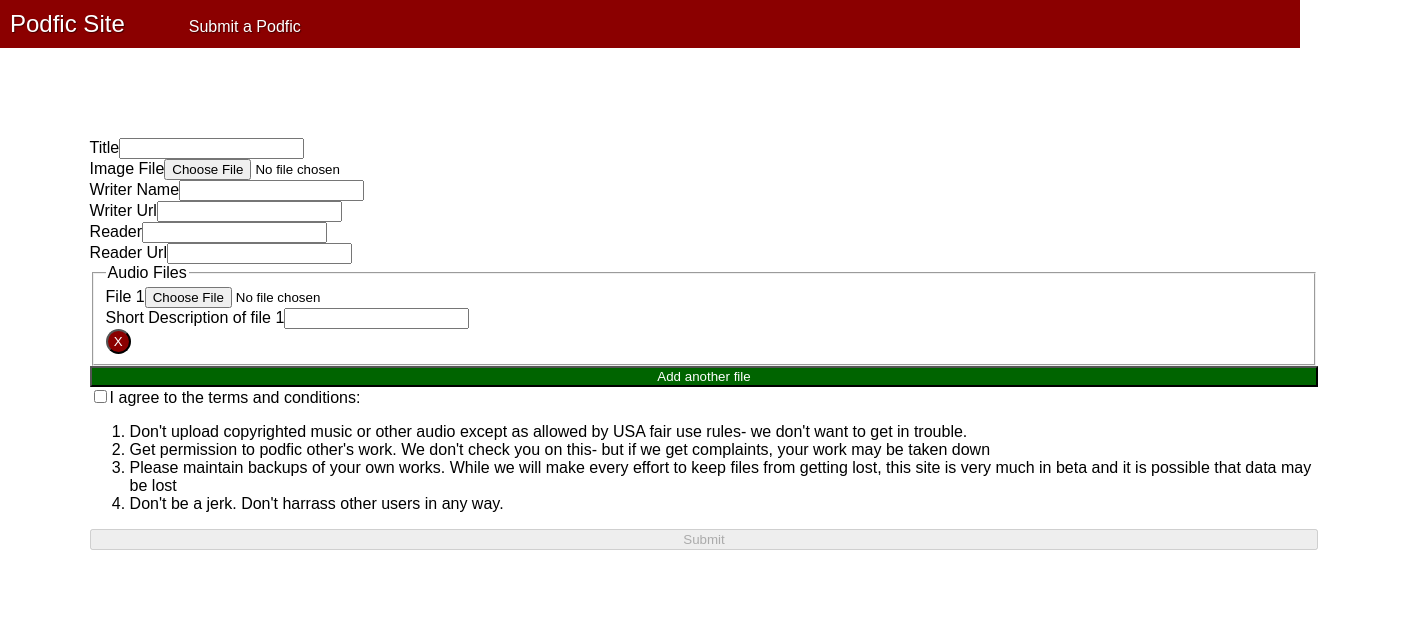
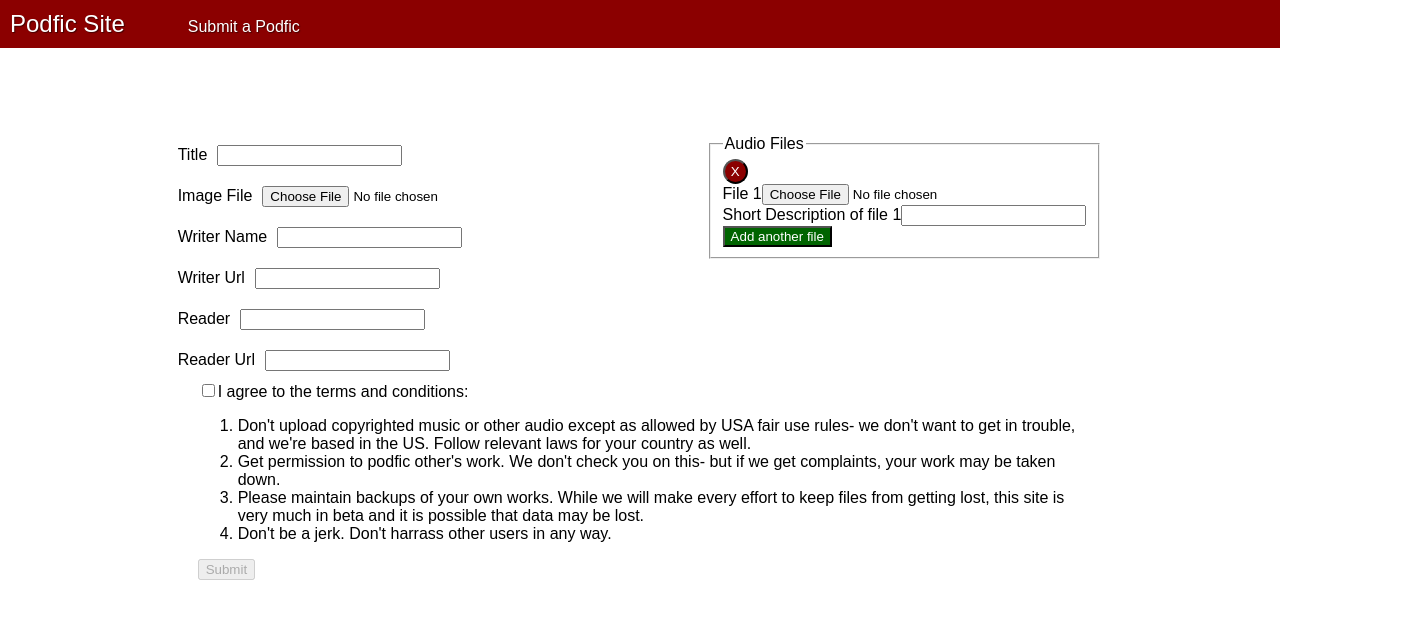
Before and after one commit to tessmonical/podfic-site, a React (Create React App) app in the folder frontend/podfic-site/: page /submit in a window 1280 px wide. Shown: the top 618 px of the page, 1408 px wide, since content can reach past the window. Built offline with nearby package versions, Linux system fonts and the light colour scheme.

Commit message:
styling and TOS update

```diff
--- a/frontend/podfic-site/src/components/SubmitForm/SubmitForm.jsx
+++ b/frontend/podfic-site/src/components/SubmitForm/SubmitForm.jsx
@@ -82,6 +82,7 @@ class SubmitForm extends Component {
     return (
       <div className="submit-form">
         <form>
+          <div className="metadata">
             <div>
               <label htmlFor="title">Title</label>
               <input
@@ -132,12 +133,19 @@ class SubmitForm extends Component {
                 }
               />
             </div>
-
+          </div>
+          <div className="files">
             <fieldset>
               <legend>Audio Files</legend>
-
               {files.map((file, i) => (
                 <div className="file-input">
+                  <button
+                    className="remove-button"
+                    type="button"
+                    onClick={() => this.removeFile(i)}
+                  >
+                    X
+                  </button>
                   <div>
                     <label htmlFor={`file${i + 1}`}>{`File ${i + 1}`}</label>
                     <input id={`file${i + 1}`} type="file" />
@@ -152,20 +160,18 @@ class SubmitForm extends Component {
                       value={file.description}
                     />
                   </div>
-                <button
-                  className="remove-button"
-                  type="button"
-                  onClick={() => this.removeFile(i)}
-                >
-                  X
-                </button>
                 </div>
               ))}
-          </fieldset>
-          <button type="button" className="add-button" onClick={this.addFile}>
+              <button
+                type="button"
+                className="add-button"
+                onClick={this.addFile}
+              >
                 Add another file
               </button>
-
+            </fieldset>
+          </div>
+          <div className="confirmation">
             <div>
               <input
                 id="agreeCheckbox"
@@ -178,18 +184,22 @@ class SubmitForm extends Component {
                   <li>
                     Don't upload copyrighted music or other audio except as
                     allowed by USA fair use rules- we don't want to get in
-                  trouble.
+                    trouble, and we're based in the US. Follow relevant laws for
+                    your country as well.
                   </li>
                   <li>
                     Get permission to podfic other's work. We don't check you on
-                  this- but if we get complaints, your work may be taken down
+                    this- but if we get complaints, your work may be taken down.
                   </li>
                   <li>
-                  Please maintain backups of your own works. While we will make
-                  every effort to keep files from getting lost, this site is
-                  very much in beta and it is possible that data may be lost
+                    Please maintain backups of your own works. While we will
+                    make every effort to keep files from getting lost, this site
+                    is very much in beta and it is possible that data may be
+                    lost.
                   </li>
-                <li>Don't be a jerk. Don't harrass other users in any way.</li>
+                  <li>
+                    Don't be a jerk. Don't harrass other users in any way.
+                  </li>
                 </ol>
               </label>
             </div>
@@ -197,6 +207,7 @@ class SubmitForm extends Component {
             <button type="submit" disabled={!this.validateForm()}>
               Submit
             </button>
+          </div>
         </form>
       </div>
     );
--- a/frontend/podfic-site/src/components/SubmitForm/submitform.css
+++ b/frontend/podfic-site/src/components/SubmitForm/submitform.css
@@ -6,7 +6,22 @@
 .submit-form > form {
     padding: 2%;
     display: flex;
+    flex-wrap: wrap;
+    justify-content: space-around;
+}
+
+.submit-form .metadata {
+    display: flex;
     flex-direction: column;
+}
+
+.submit-form .metadata, .submit-form .files, .submit-form .confirmation {
+    min-width: 30%;
+    max-width: 80%;
+}
+
+.metadata input {
+    margin: 10px;
 }
 
 .submit-form .remove-button {
--- a/frontend/podfic-site/src/index.css
+++ b/frontend/podfic-site/src/index.css
@@ -1,3 +1,7 @@
+* {
+  box-sizing: border-box;
+}
+
 body {
   margin: 0;
   padding: 0;
```
Lines whose indentation alone changed are shown as unchanged.
